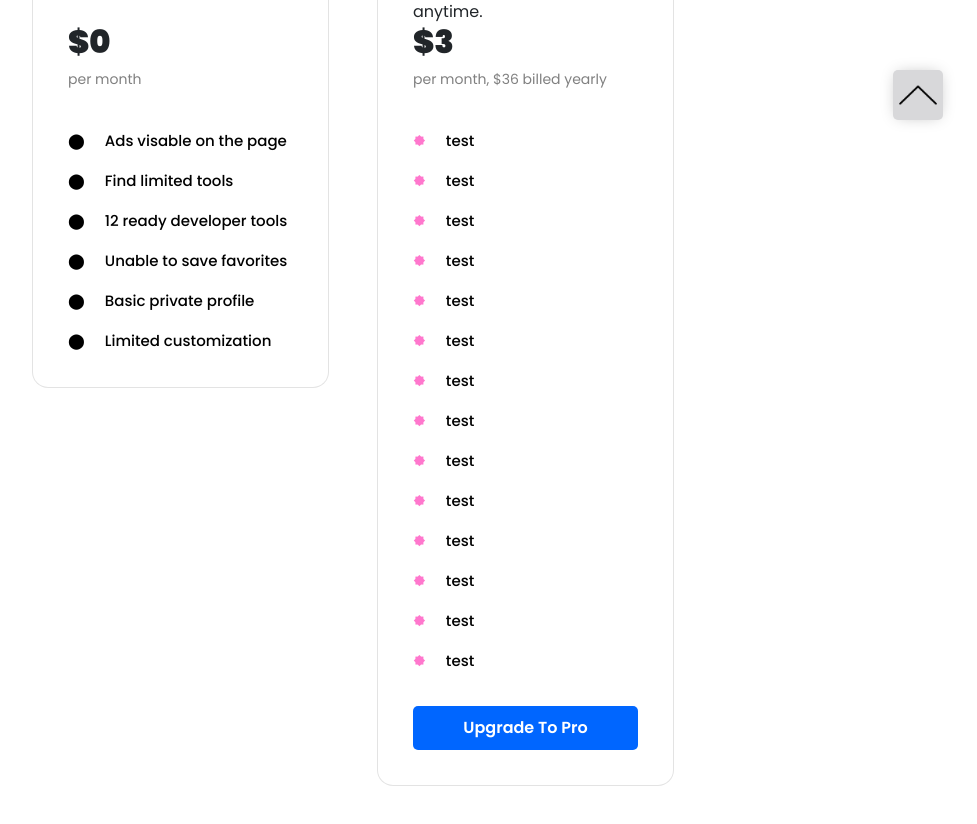
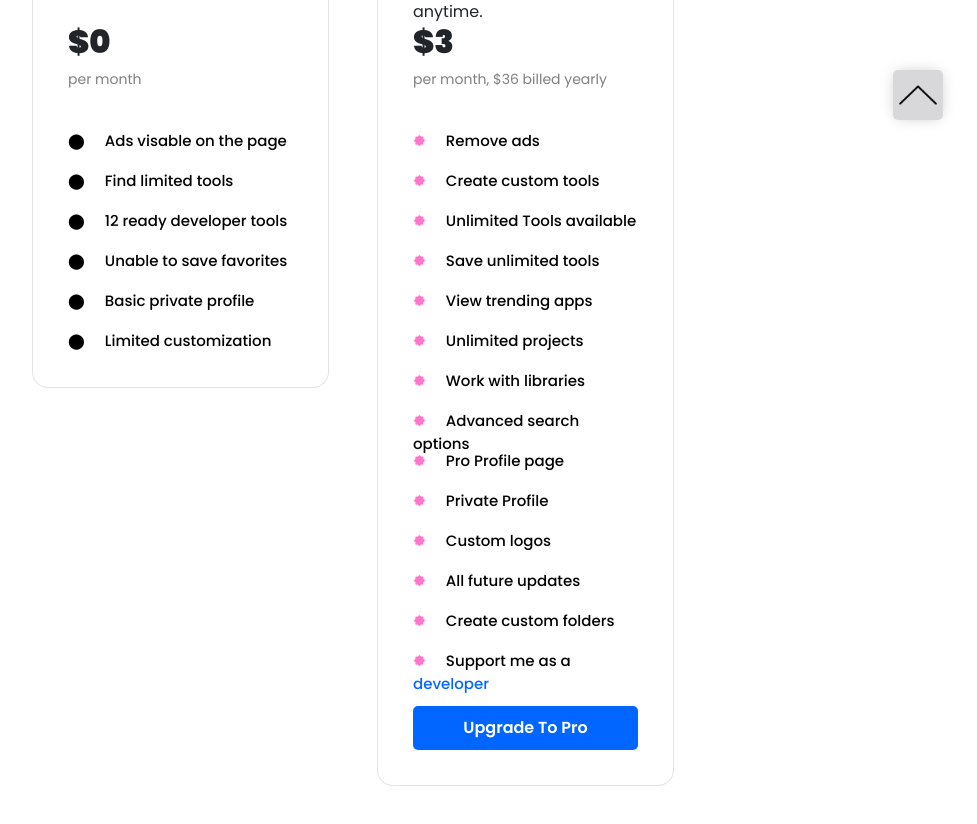
Before and after one commit to HunterBrennan1/CodeNexus, a React (Create React App) app in the folder grand-library/: page /pro in a window 1280 px wide. Shown: the part 640-1464 px from the top of the page, without its empty margins (287-1264 px from the left). Built offline with nearby package versions, Linux system fonts and the light colour scheme.

Commit message:
added full content and links within pro benefits section

```diff
--- a/grand-library/src/App.css
+++ b/grand-library/src/App.css
@@ -660,6 +660,10 @@ margin-left:10px;
   width:30px !important;
 }
 
+.linkedin-link{
+  color:#0066ff;
+}
+
 .go_pro_btn{
   text-decoration: none;
   color:#fff;
--- a/grand-library/src/components/prosection.js
+++ b/grand-library/src/components/prosection.js
@@ -44,20 +44,20 @@ export const Prosection = () => {
                 <p className="pro_gray_text">per month, $36 billed yearly</p>
               </div>
               <ul className="pro_list_free">
-                <li className="pro_list_item_pro">test</li>
-                <li className="pro_list_item_pro">test</li>
-                <li className="pro_list_item_pro">test</li>
-                <li className="pro_list_item_pro">test</li>
-                <li className="pro_list_item_pro">test</li>
-                <li className="pro_list_item_pro">test</li>
-                <li className="pro_list_item_pro">test</li>
-                <li className="pro_list_item_pro">test</li>
-                <li className="pro_list_item_pro">test</li>
-                <li className="pro_list_item_pro">test</li>
-                <li className="pro_list_item_pro">test</li>
-                <li className="pro_list_item_pro">test</li>
-                <li className="pro_list_item_pro">test</li>
-                <li className="pro_list_item_pro">test</li>
+                <li className="pro_list_item_pro">Remove ads</li>
+                <li className="pro_list_item_pro">Create custom tools</li>
+                <li className="pro_list_item_pro">Unlimited Tools available</li>
+                <li className="pro_list_item_pro">Save unlimited tools</li>
+                <li className="pro_list_item_pro">View trending apps</li>
+                <li className="pro_list_item_pro">Unlimited projects</li>
+                <li className="pro_list_item_pro">Work with libraries</li>
+                <li className="pro_list_item_pro">Advanced search options</li>
+                <li className="pro_list_item_pro">Pro Profile page</li>
+                <li className="pro_list_item_pro">Private Profile</li>
+                <li className="pro_list_item_pro">Custom logos</li>
+                <li className="pro_list_item_pro">All future updates</li>
+                <li className="pro_list_item_pro">Create custom folders</li>
+                <li className="pro_list_item_pro">Support me as a <a className='linkedin-link' href="https://www.linkedin.com/in/hunter-brennan-dev/">developer</a></li>
 
               </ul>
 
```
